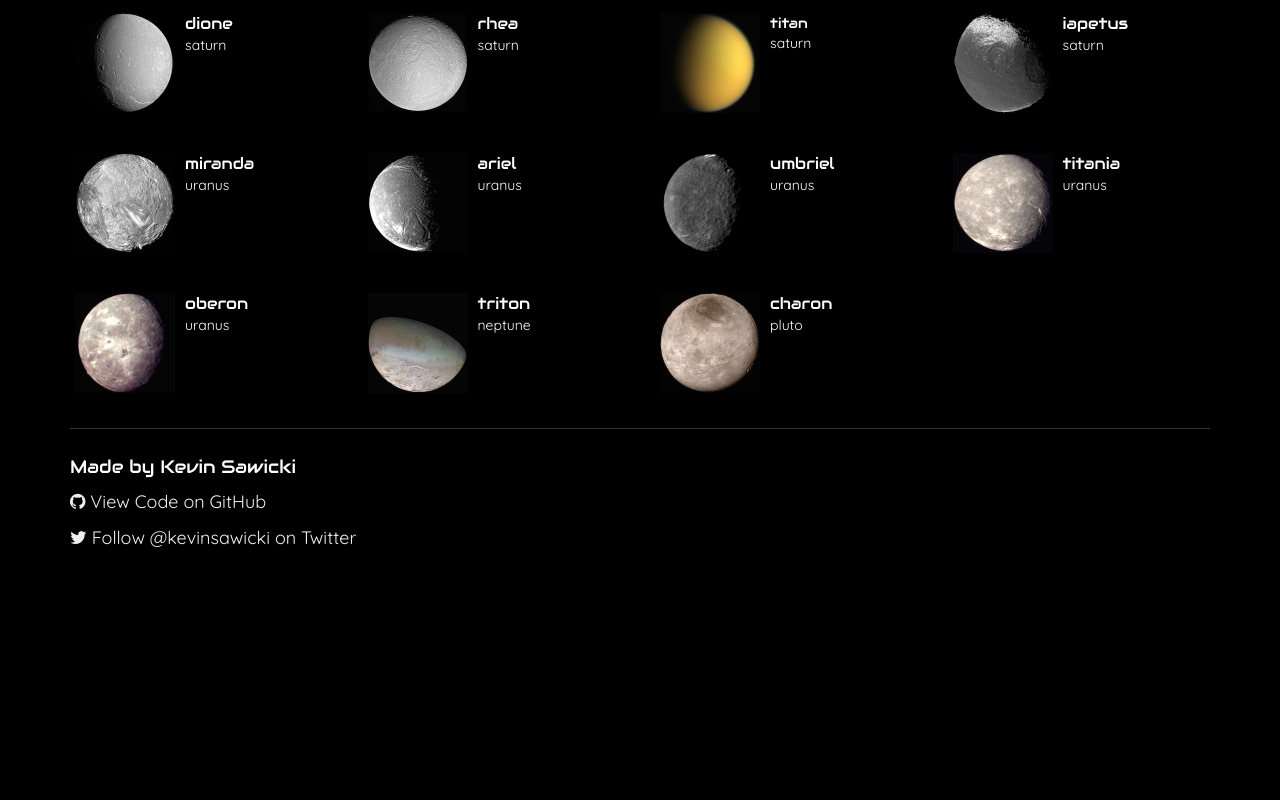
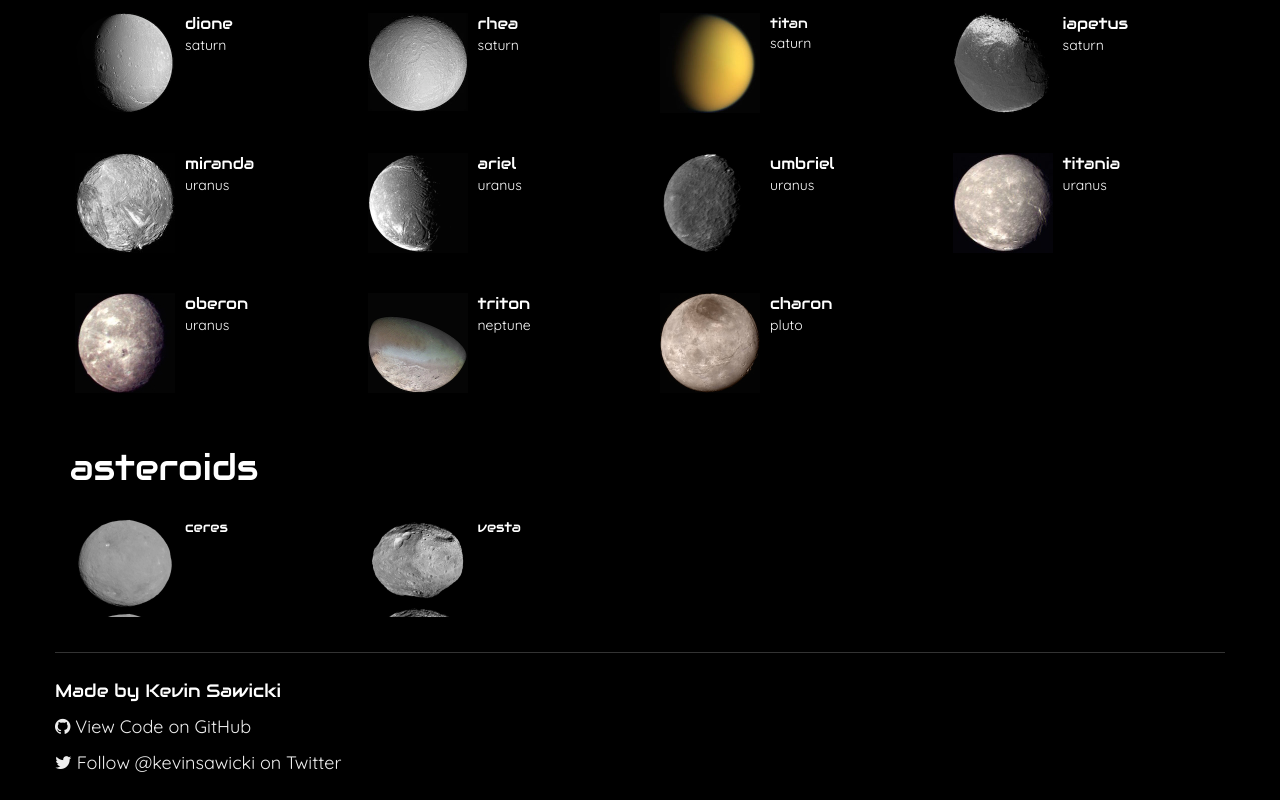
Before and after one commit to kevinsawicki/birthday-pizza, a website: page index.html in a window 1280 px wide. Shown: the part 1221-2021 px from the top of the page. Before the commit the page ends 1797 px from the top, so only its background shows below. Drawn offline with nearby package versions, Linux system fonts and the light colour scheme; a script that the page names is missing.

Commit message:
added asteroids ceres and vesta

```diff
--- a/index.html
+++ b/index.html
@@ -529,6 +529,38 @@
 
       </div>
 
+
+    <!-- add asteroids -->
+      <div class="row">
+        <div class="col-lg-12 col-md-12 col-sm-12 col-xs-12">
+          <h1 class="header accent-font">asteroids</h1>
+        </div>
+      </div>
+
+      <div class="row">
+
+        <div class="col-lg-3 col-md-4 col-sm-6 col-xs-12">
+          <div class="asteroid ceres">
+            <div class="asteroid-image"></div>
+            <div class="accent-font moon-name">ceres</div>
+            <!-- <div class="planet-name">earth</div> -->
+            <div class="age age-ceres"></div>
+            <div class="birthday birthday-ceres"></div>
+          </div>
+        </div>
+
+        <div class="col-lg-3 col-md-4 col-sm-6 col-xs-12">
+          <div class="asteroid vesta">
+            <div class="asteroid-image"></div>
+            <div class="accent-font moon-name">vesta</div>
+            <!-- <div class="planet-name">earth</div> -->
+            <div class="age age-vesta"></div>
+            <div class="birthday birthday-vesta"></div>
+          </div>
+        </div>
+
+  <!-- end of new code -->
+
       <div class="row">
 
         <div class="col-lg-12 col-md-12 col-sm-12 col-xs-12">
--- a/index.js
+++ b/index.js
@@ -1,8 +1,7 @@
 var __extends = (this && this.__extends) || function (d, b) {
     for (var p in b) if (b.hasOwnProperty(p)) d[p] = b[p];
     function __() { this.constructor = d; }
-    __.prototype = b.prototype;
-    d.prototype = new __();
+    d.prototype = b === null ? Object.create(b) : (__.prototype = b.prototype, new __());
 };
 var Orbiter = (function () {
     function Orbiter(name, period) {
@@ -173,6 +172,9 @@ planets.push(new Planet('Neptune', 60190.03)
     .addMoon('Triton', 5.876854));
 planets.push(new Planet('Pluto', 90465)
     .addMoon('Charon', 6.3872304));
+planets.push(new Planet('Ceres', 1681.63));
+planets.push(new Planet('Vesta', 1325.75));
+
 var $;
 function setInitialDate() {
     var initialDate = new Date();
--- a/styles.css
+++ b/styles.css
@@ -82,13 +82,13 @@ a, a:hover, a:focus {
   box-shadow: none;
 }
 
-.planet, .moon {
+.planet, .moon, .asteroid {
   min-height: 100px;
   margin-bottom: 40px;
   padding: 5px;
 }
 
-.planet-image, .moon-image {
+.planet-image, .moon-image, .asteroid-image {
   float: left;
   height: 100px;
   width: 100px;
@@ -96,7 +96,7 @@ a, a:hover, a:focus {
   margin-right: 10px;
 }
 
-.planet .planet-name, .moon .moon-name {
+.planet .planet-name, .moon .moon-name, .asteroid .asteroid-name {
   font-size: 16px;
 }
 
@@ -231,3 +231,11 @@ a, a:hover, a:focus {
 .charon .moon-image {
   background-image: url("./images/charon.png");
 }
+
+.ceres .asteroid-image {
+  background-image: url("./images/ceres.jpg");
+}
+
+.vesta .asteroid-image {
+  background-image: url("./images/vesta.jpg");
+}
```
Also changed, not shown: images/ceres.jpg (added), images/vesta.jpg (added).
